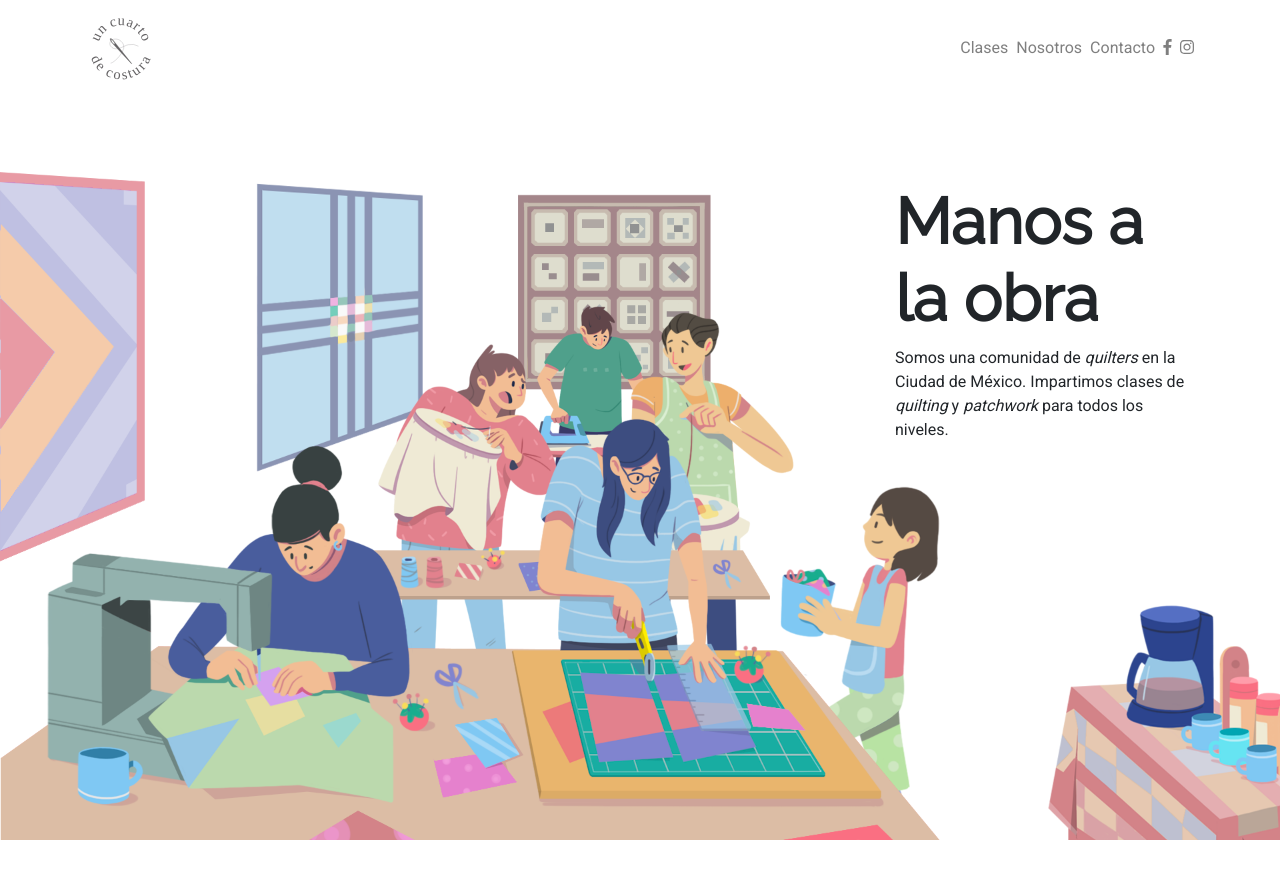
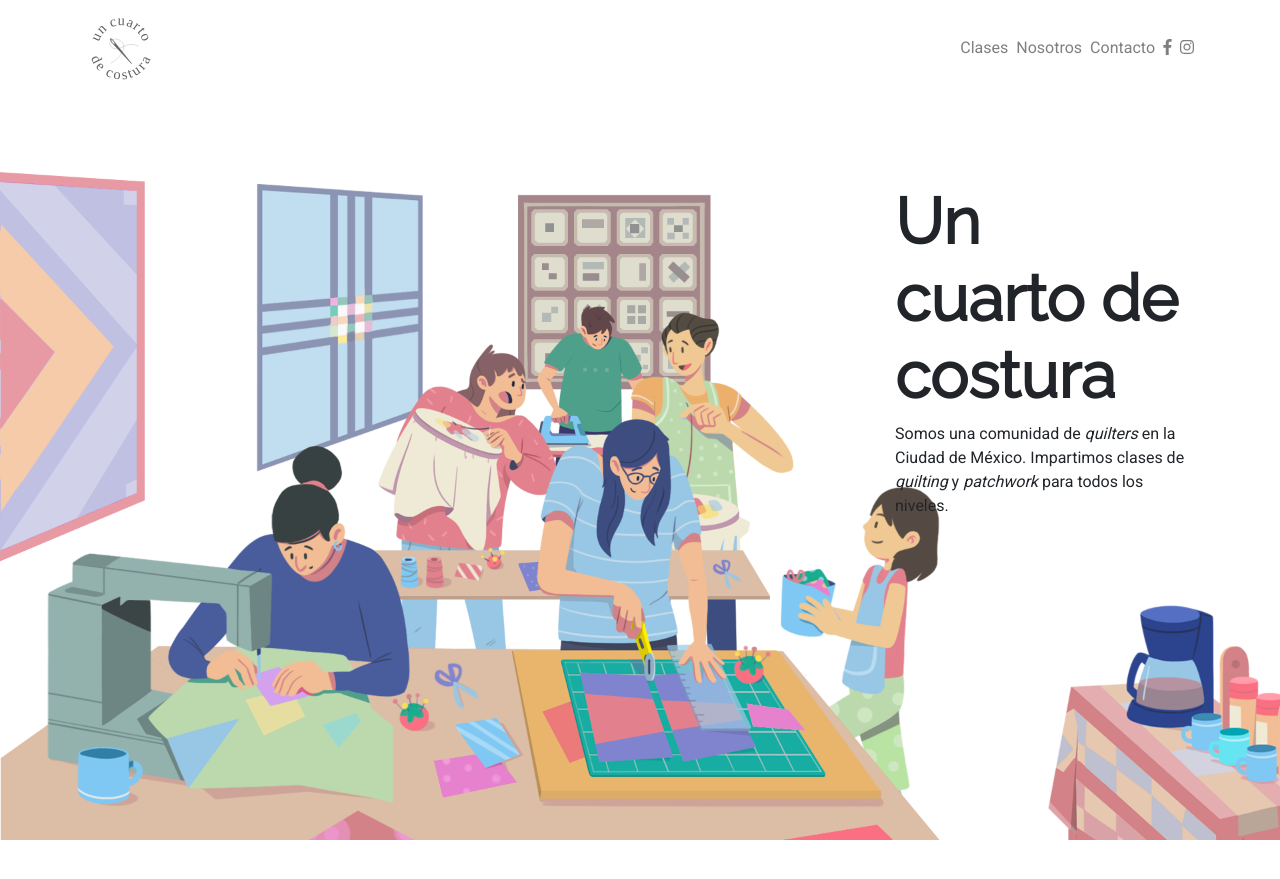
Before and after one commit to majesticness/majesticness.github.io, a Jekyll site: the page built from index.html, in a window 1280 px wide and 900 px high. Shown: the top 879 px of the window. Built offline with Jekyll 4.4.1, drawn with Linux system fonts in a browser that asks for light colours; nearby versions of some CDN libraries.

Commit message:
Update from Forestry.io mariajose.lot@gmail.com updated _layouts/default.html

```diff
--- a/_layouts/default.html
+++ b/_layouts/default.html
@@ -27,7 +27,7 @@
     <div class="jumbotron jumbotron-fluid un-cuarto position-relative">
         <img src="./assets/images/un-cuarto.png" class="img-fluid"/>
         <div class="container w-25 float-right m-3 d-none d-xl-block position-absolute">
-            <h1>Manos a la obra</h1>
+            <h1>Un cuarto de costura</h1>
               <p>Somos una comunidad de <em>quilters</em> en la Ciudad de México. Impartimos clases de <em>quilting</em> y <em>patchwork</em> para todos los niveles.  </p>
         </div>
         </div>
```
